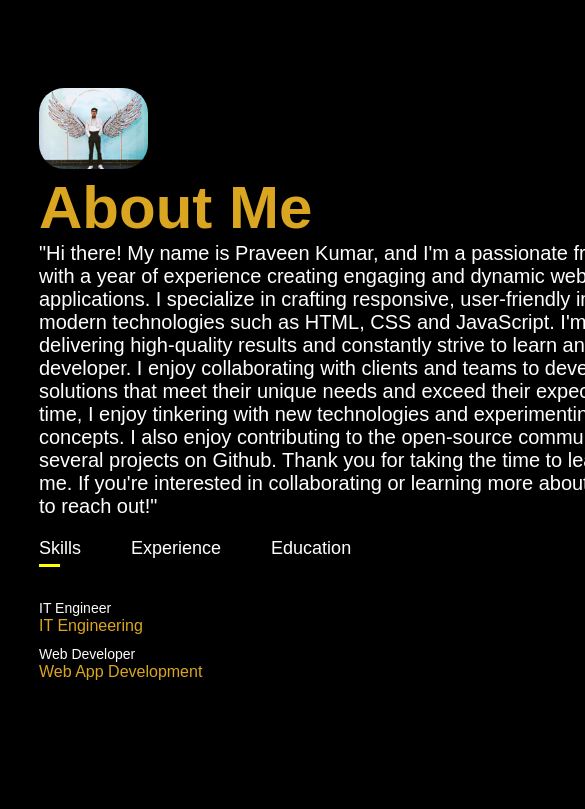
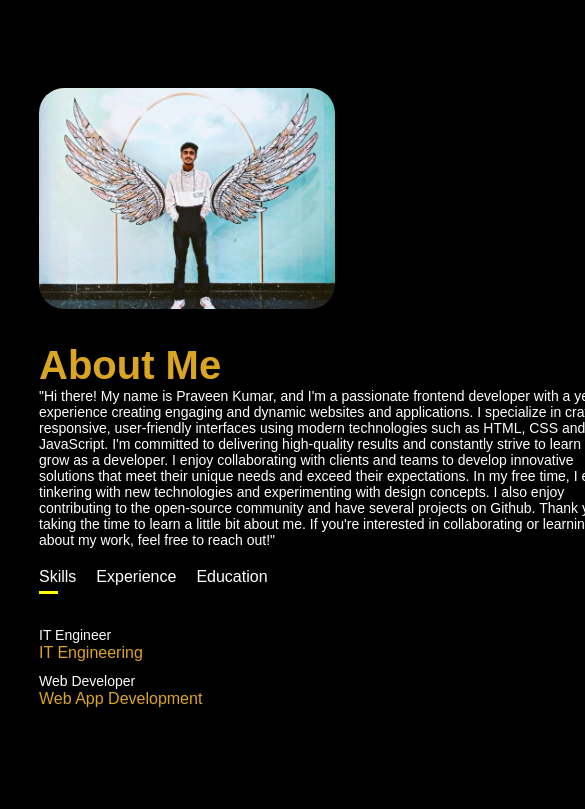
Before and after one commit to Bonnk007/Personal-portfolio, a plain HTML site: page index.html in a window 390 px wide. Shown: the part 1015-1824 px from the top of the page, 585 px wide, since content can reach past the window. Drawn offline with Linux system fonts and the light colour scheme.

Commit message:
about me section is done

```diff
--- a/style.css
+++ b/style.css
@@ -292,4 +292,21 @@ nav .fa-solid {
     left: 25px;
     cursor: pointer;
   }
+  .sub-title {
+    font-size: 40px;
+  }
+  .about-col-1,
+  .about-col-2 {
+    flex-basis: 95%;
+  }
+  .about-col-1 {
+    margin-bottom: 30px;
+  }
+  .info {
+    font-size: 14px;
+  }
+  .tab-links {
+    font-size: 16px;
+    margin-right: 20px;
+  }
 }
```
